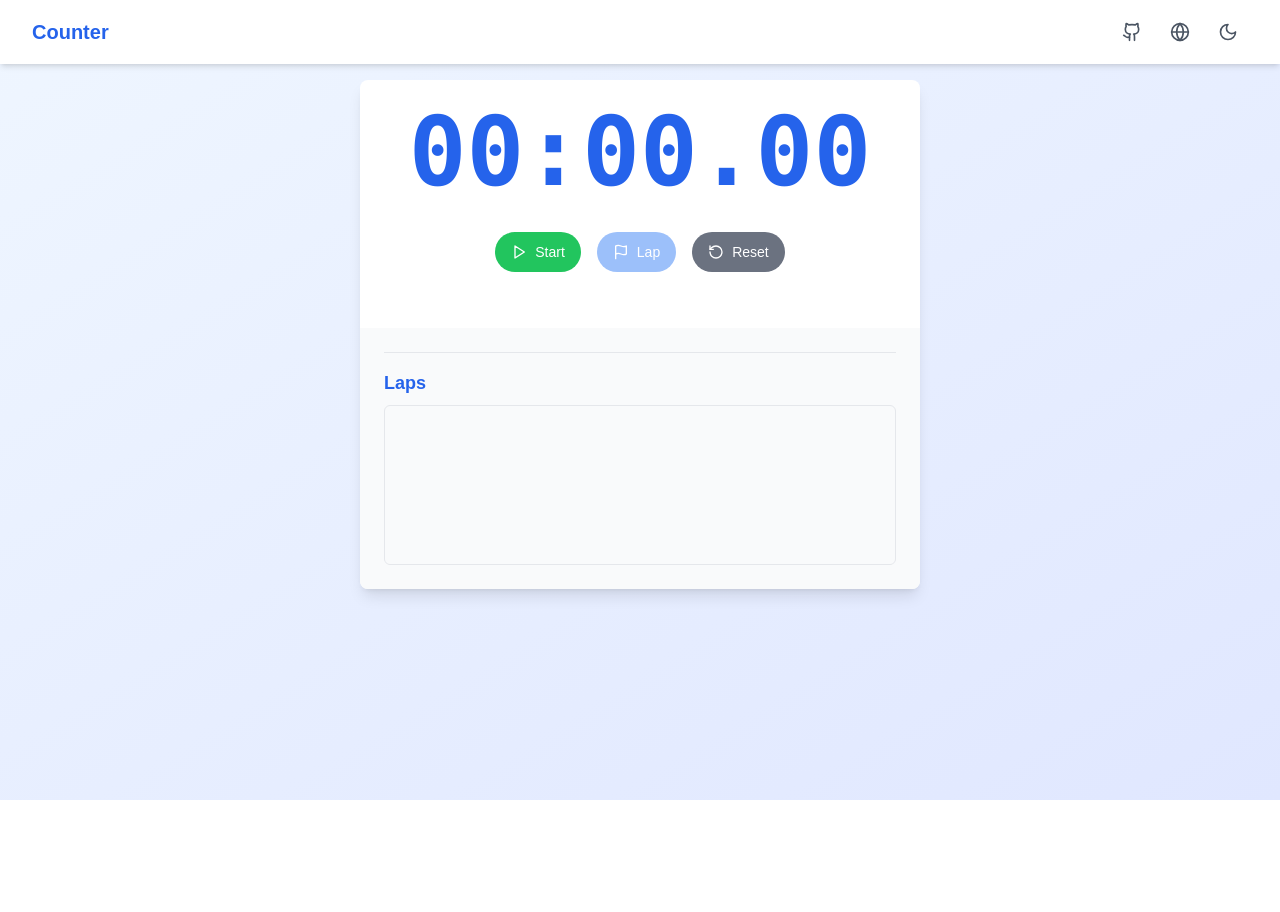
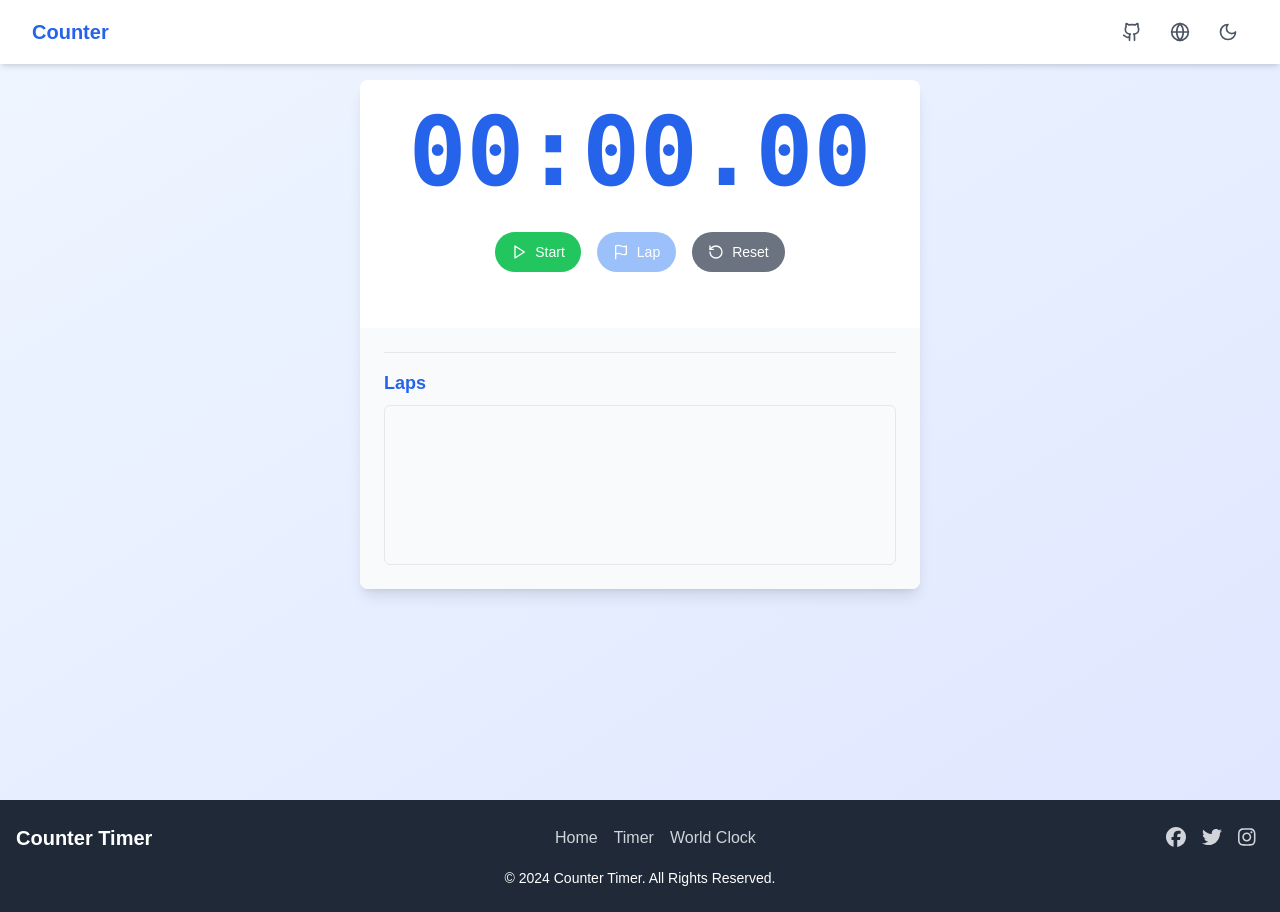
Before and after one commit to param-code/counter-app, a React (Vite) app: page / in a window 1280 px wide. Before the commit the page ends 800 px from the top, so only its background shows below. Built offline with nearby package versions, Linux system fonts and the light colour scheme.

Commit message:
I have add footer

```diff
--- a/package.json
+++ b/package.json
@@ -10,6 +10,8 @@
     "preview": "vite preview"
   },
   "dependencies": {
+    "@fortawesome/free-brands-svg-icons": "^6.6.0",
+    "@fortawesome/react-fontawesome": "^0.2.2",
     "@radix-ui/react-scroll-area": "^1.1.0",
     "@radix-ui/react-slot": "^1.1.0",
     "class-variance-authority": "^0.7.0",
--- a/src/App.jsx
+++ b/src/App.jsx
@@ -1,17 +1,25 @@
-import React from "react";
-import { BrowserRouter as Router, Routes, Route } from "react-router-dom";
-import AutoCounterPage from "./pages/AutoCounterPage"; // adjust the path as needed
-import TimerPage from "./pages/TimerPage"; // create this component
+import React from 'react';
+import { BrowserRouter as Router, Routes, Route } from 'react-router-dom';
+// import AutoCounterPage from './AutoCounterPage'; // Adjust the import paths as necessary
+// import TimerPage from './TimerPage';
+// import WorldClockPage from './WorldClockPage';
+import Footer from './components/Footer';
 import WorldClockPage from './pages/WorldClockPage';
+import TimerPage from './pages/TimerPage';
+import AutoCounterPage from './pages/AutoCounterPage';
+// import Footer from './Footer'; // Import the Footer component
 
 const App = () => {
     return (
         <Router>
+            <div>
                 <Routes>
                     <Route path="/" element={<AutoCounterPage />} />
                     <Route path="/timer" element={<TimerPage />} />
                     <Route path="/world-clock" element={<WorldClockPage />} />
                 </Routes>
+                <Footer /> {/* Add the Footer component here */}
+            </div>
         </Router>
     );
 };
--- /dev/null
+++ b/src/components/Footer.jsx
@@ -0,0 +1,39 @@
+// Footer.js
+import React from 'react';
+import { FontAwesomeIcon } from '@fortawesome/react-fontawesome';
+import { faFacebook, faTwitter, faInstagram } from '@fortawesome/free-brands-svg-icons';
+
+const Footer = () => {
+    return (
+        <footer className="bg-gray-800 text-white py-6">
+            <div className="container mx-auto px-4">
+                <div className="flex flex-col md:flex-row justify-between items-center">
+                    <div className="footer-logo mb-4 md:mb-0">
+                        <h1 className="text-xl font-bold">Counter Timer</h1>
+                    </div>
+                    <div className="footer-links mb-4 md:mb-0">
+                        <a href="/" className="text-gray-300 hover:text-white mx-2">Home</a>
+                        <a href="/timer" className="text-gray-300 hover:text-white mx-2">Timer</a>
+                        <a href="/world-clock" className="text-gray-300 hover:text-white mx-2">World Clock</a>
+                    </div>
+                    <div className="footer-socials flex">
+                        <a href="https://www.facebook.com" target="_blank" rel="noopener noreferrer" className="text-gray-300 hover:text-white mx-2">
+                            <FontAwesomeIcon icon={faFacebook} size="lg" />
+                        </a>
+                        <a href="https://www.twitter.com" target="_blank" rel="noopener noreferrer" className="text-gray-300 hover:text-white mx-2">
+                            <FontAwesomeIcon icon={faTwitter} size="lg" />
+                        </a>
+                        <a href="https://www.instagram.com" target="_blank" rel="noopener noreferrer" className="text-gray-300 hover:text-white mx-2">
+                            <FontAwesomeIcon icon={faInstagram} size="lg" />
+                        </a>
+                    </div>
+                </div>
+                <div className="footer-bottom mt-4 text-center">
+                    <p className="text-sm">© 2024 Counter Timer. All Rights Reserved.</p>
+                </div>
+            </div>
+        </footer>
+    );
+};
+
+export default Footer;
--- a/src/components/navbar.jsx
+++ b/src/components/navbar.jsx
@@ -6,7 +6,7 @@
   const navigate = useNavigate();
 
   return (
-    <nav className="bg-white dark:bg-gray-800 shadow-md transition-colors duration-300">
+    <nav className="bg-white dark:bg-gray-800 shadow-md transition-colors duration-300 sticky top-0">
       <div className="max-w-7xl mx-auto px-4 sm:px-6 lg:px-8">
         <div className="flex items-center justify-between h-16">
           <div className="flex items-center">
```
Also changed, not shown: 1 other file (tests, documents, lock files or other folders). Lines whose indentation alone changed are shown as unchanged.
